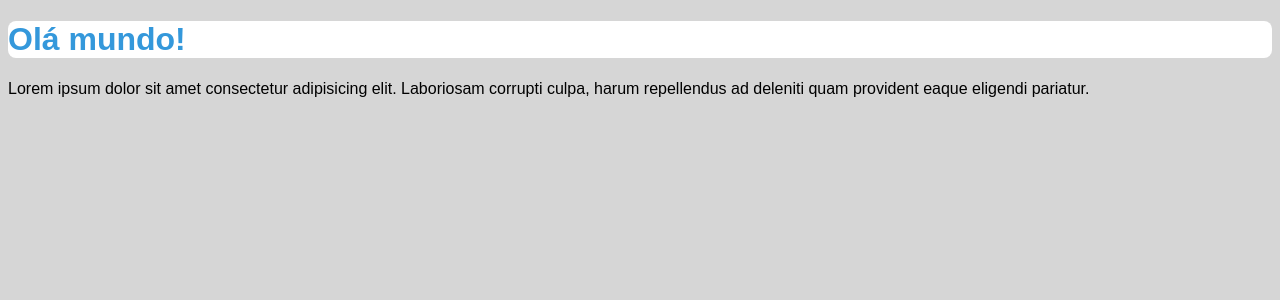
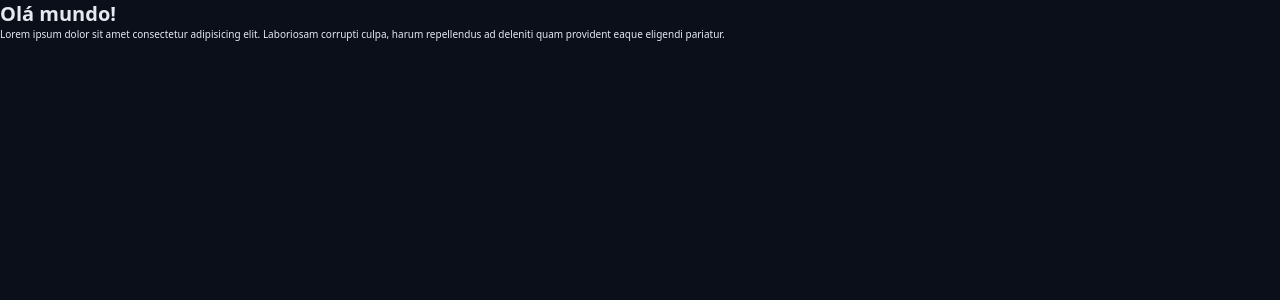
Before and after one commit to RamonOrtisz/chronos-pomodoro, a React (Vite) app: page / in a window 1280 px wide. Shown: the top 300 px of the page. Built offline with nearby package versions, Linux system fonts and the light colour scheme.

Commit message:
reset css

```diff
--- a/src/components/Heading.module.css
+++ b/src/components/Heading.module.css
@@ -1,4 +1,2 @@
 .heading {
-  background-color: rgb(255, 255, 255);
-  border-radius: 8px;
 }
--- a/src/styles/global.css
+++ b/src/styles/global.css
@@ -1,8 +1,16 @@
-body {
-  font-family: sans-serif;
-  background-color: rgb(214, 214, 214);
+* {
+  margin: 0;
+  padding: 0;
+  box-sizing: border-box;
 }
 
-h1 {
-  color: var(--primary-color);
+html {
+  font-size: 62.5%;
 }
+
+body {
+  font-family: system-ui, -apple-system, BlinkMacSystemFont, 'Segoe UI', Roboto,
+    Oxygen, Ubuntu, Cantarell, 'Open Sans', 'Helvetica Neue', sans-serif;
+  background: var(--gray-900);
+  color: var(--text-default);
+}
--- a/src/styles/theme.css
+++ b/src/styles/theme.css
@@ -1,5 +1,37 @@
 :root {
-  --primary-color: #3498db;
-  --secondary-color: #2ecc71;
-  --background-color: #f0f0f0;
+  --gray-100: #e6e9f0;
+  --gray-200: #cdd3e1;
+  --gray-300: #aab3cc;
+  --gray-400: #555f7d;
+  --gray-500: #454f6a;
+  --gray-600: #363d56;
+  --gray-700: #272f43;
+  --gray-800: #181f2e;
+  --gray-900: #0a0f1a;
+
+  --primary-light: #4de7b7;
+  --primary: #0da170;
+  --primary-dark: #065f46;
+
+  --link-color: #10b981;
+  --link-hover: #0b8a60;
+
+  --success: #22c55e;
+  --warning: #eab308;
+  --error: #991b1b;
+  --info: #0ea5e9;
+
+  --text-over-primary: #0a0f1a;
+  --text-over-primary-dark: #e6e9f0;
+  --text-over-primary-light: #0a0f1a;
+  --text-over-success: #0a0f1a;
+  --text-over-warning: #0a0f1a;
+  --text-over-error: #e6e9f0;
+  --text-over-info: #0a0f1a;
+
+  --text-default: #e6e9f0;
+  --text-muted: #aab3cc;
+
+  --disabled: #555f7d;
+  --text-disabled: #aab3cc;
 }
```
